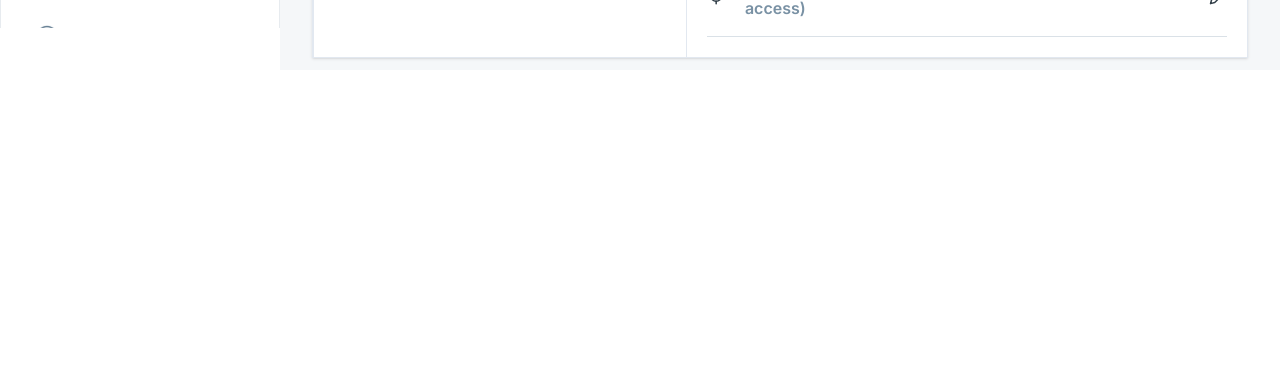
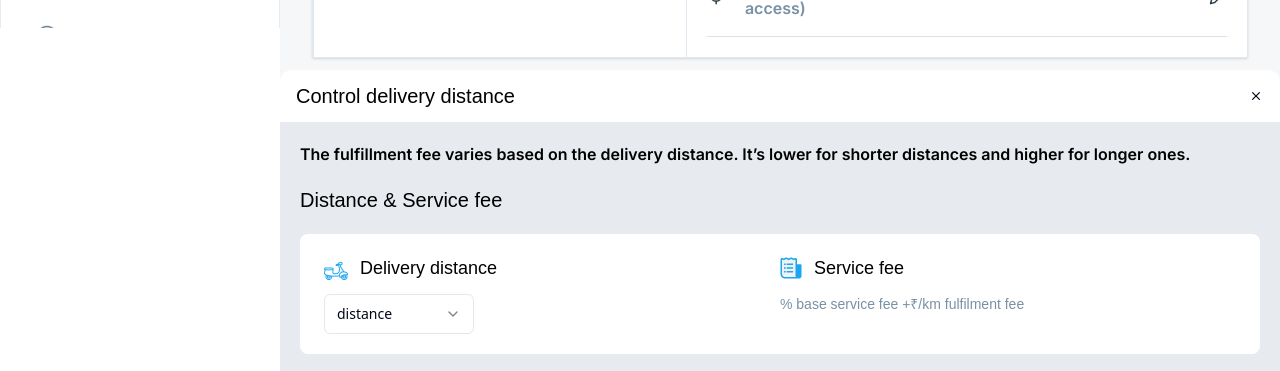
Before and after one commit to easesmith/capsico-restraunt-panel, a React (Vite) app: page /restaurant/outlet-info in a window 1280 px wide. Shown: the part 772-1143 px from the top of the page. Before the commit the page ends 842 px from the top, so only its background shows below. Built offline with nearby package versions, Linux system fonts and the light colour scheme; a web font is replaced by a local one.

Commit message:
code update

```diff
--- /dev/null
+++ b/src/Restaurant/components/models/ControlDeliveryDistanceModel.jsx
@@ -0,0 +1,71 @@
+import { AlertDialog, AlertDialogContent } from '@radix-ui/react-alert-dialog'
+import React, { useState } from 'react'
+import DistanceImg from '../../../assets/Layer_2.png'
+import ServiceImg from '../../../assets/Group1.png'
+import { HiMiniXMark } from "react-icons/hi2";
+import {
+    Select,
+    SelectContent,
+    SelectItem,
+    SelectTrigger,
+    SelectValue,
+} from "@/components/ui/select"
+
+
+const ControlDeliveryDistanceModel = ({ isControlDeliveryModel, setIsControlDeliveryModel }) => {
+
+    // const [showPopup, setShowPopup] = useState(true);
+
+    const [selectedDistance, setSelectedDistance] = useState('');
+
+    function closePopup() {
+        setShowPopup(false)
+    }
+
+    return (
+        <AlertDialog open={isControlDeliveryModel} onOpenChange={setIsControlDeliveryModel}>
+            <AlertDialogContent className="min-w-[680px] p-0 bg-[#FFFFFF] rounded-xl mx-auto" >
+                <div className='rounded-lg'>
+                    <div className='flex justify-between items-center px-4 py-3'>
+                        <h1 className='five-color class-xl1'>Control delivery distance</h1>
+                        <HiMiniXMark onClick={closePopup} />
+                    </div>
+                    <div className='bg-[#E7EBEF] p-5 flex flex-col gap-5'>
+                        <p className='five-color class-base1'>The fulfillment fee varies based on the delivery distance. It’s lower for shorter distances and higher for longer ones.</p>
+                        <h2 className='five-color class-xl1'>Distance & Service fee</h2>
+                        <div className='w-full rounded-lg bg-[#FFFFFF] px-6 py-5 flex justify-between'>
+                            <div className='w-1/2'>
+                                <div className=' flex items-center gap-3 mb-3'>
+                                    <img src={DistanceImg} alt="" />
+                                    <span className='five-color class-lg1'>Delivery distance</span>
+                                </div>
+                                <Select value={selectedDistance} onValueChange={setSelectedDistance}>
+                                    <SelectTrigger className="w-fit min-w-[150px]">
+                                        <SelectValue placeholder="distance" />
+                                    </SelectTrigger>
+                                    <SelectContent>
+                                        <SelectItem value="5">5km</SelectItem>
+                                        <SelectItem value="15">15km</SelectItem>
+                                        <SelectItem value="25">25km</SelectItem>
+                                    </SelectContent>
+                                </Select>
+
+                            </div>
+                            <div className='w-1/2'>
+                                <div className='flex items-center gap-3 mb-3'>
+                                    <img src={ServiceImg} alt="" />
+                                    <span className='five-color class-lg1'>Service fee</span>
+                                </div>
+                                <p className='fourteen-color class-sm1'>{selectedDistance}% base service fee +₹{selectedDistance}/km fulfilment fee</p>
+                            </div>
+                        </div>
+                    </div>
+                </div>
+            </AlertDialogContent >
+        </AlertDialog >
+
+
+    )
+}
+
+export default ControlDeliveryDistanceModel
--- a/src/Restaurant/components/orders/OrdersModel.jsx
+++ b/src/Restaurant/components/orders/OrdersModel.jsx
@@ -14,7 +14,7 @@ const OrdersModel = () => {
     const location = useLocation()
 
     useEffect(() => {
-        if (location.pathname === '/restaurant/order') {
+        if (location.pathname === '/restaurant/orders') {
             setShowPopup(true)
         } else {
             setShowPopup(false)
--- a/src/Restaurant/components/outletInfo/ControlDeliveryDistance.jsx
+++ b/src/Restaurant/components/outletInfo/ControlDeliveryDistance.jsx
@@ -1,8 +1,11 @@
 import React from 'react'
+// import ControlDeliveryDistanceModel from '../models/ControlDeliveryDistanceModel'
 
 const ControlDeliveryDistance = () => {
   return (
-    <div>ControlDeliveryDistance</div>
+    <div>
+      {/* <ControlDeliveryDistanceModel/> */}
+    </div>
   )
 }
 
--- a/src/Restaurant/pages/OutletInfo.jsx
+++ b/src/Restaurant/pages/OutletInfo.jsx
@@ -6,10 +6,13 @@ import AboutOutlet from '../components/outletInfo/AboutOutlet'
 import ContactInfo from '../components/outletInfo/ContactInfo'
 import OutletWorkingTime from '../components/outletInfo/OutletWorkingTime'
 import RestaurantAddress from '../components/outletInfo/RestaurantAddress'
-import ControlDeliveryDistance from '../components/outletInfo/ControlDeliveryDistance'
+// import ControlDeliveryDistance from '../components/outletInfo/ControlDeliveryDistance'
+import ControlDeliveryDistanceModel from '../components/models/ControlDeliveryDistanceModel'
 
 const OutletInfo = () => {
     const [selcected, setSelcected] = useState("About-Outlet");
+
+    const [isControlDeliveryModel, setIsControlDeliveryModel] = useState(true)
 
     return (
         <RestaurantWrapper>
@@ -45,10 +48,18 @@ const OutletInfo = () => {
                         {selcected === "About-Outlet" && <AboutOutlet />}
                         {selcected === "Contact-Info" && <ContactInfo />}
                         {selcected === "Outlet-Working-time" && <OutletWorkingTime />}
-                        {selcected === "Control-delivery-distance" && <ControlDeliveryDistance />}
+                        {/* {selcected === "Control-delivery-distance" && <ControlDeliveryDistance/>} */}
+                        {/* {selcected === "Control-delivery-distance" && isControlDeliveryModel ? <ControlDeliveryDistanceModel/> : 'bh'} */}
+                        {/* {isControlDeliveryModel ?<ControlDeliveryDistanceModel/>: ''} */}
                         {selcected === "Restaurant-address" && <RestaurantAddress />}
                     </div>
                 </div>
+                        {isControlDeliveryModel &&
+                            <ControlDeliveryDistanceModel
+                            isControlDeliveryModel={isControlDeliveryModel}
+                            setIsControlDeliveryModel={setIsControlDeliveryModel}
+                            />
+                        }
             </div>
         </RestaurantWrapper>
     )
--- a/src/Restaurant/pages/orderMenu/OrderMenu.jsx
+++ b/src/Restaurant/pages/orderMenu/OrderMenu.jsx
@@ -15,6 +15,12 @@ const Catalog = () => {
 
   const [activeTab, setActiveTab] = useState("Items");
   const [isExpanded, setIsExpanded] = useState(false)
+  const [showInput, setShowInput] = useState(false)
+
+  const toggleShowInput = () => {
+    setShowInput(!showInput);
+  };
+
 
   const [isOpena, setIsOpena] = useState(true);
   const [isOpenb, setIsOpenb] = useState(false);
@@ -172,19 +178,22 @@ const Catalog = () => {
                   </div>
                 </div>
                 : ''}
-              <div className="w-[553px] flex flex-wrap gap-8 py-5">
+              <div className={`w-[553px] flex flex-wrap gap-8 py-5`}>
                 <button className="flex items-center gap-3"><FiPlusCircle className="primary-color text-2xl" /><span className="five-color class-xl1">Add food item</span></button>
                 <button className="flex items-center gap-3"><FiPlusCircle className="primary-color text-2xl" /><span className="five-color class-xl1">Arrange Existing item</span></button>
-                <button className="flex items-center gap-3"><FiPlusCircle className="primary-color text-2xl" /><span className="five-color class-xl1">Add sublevel</span></button>
-                <div>
-                  <div className="flex justify-between items-center mb-5">
-                    <input type="text" placeholder="Sample : Main Course Veg" className="w-fit min-w-[300px] bg-[#E7EBEF33] border-[1px] border-[#1AA1F1] rounded-lg py-5 px-4 text-center placeholder:fourteen-color " />
-                    <RiDeleteBinLine className="text-[red]" />
-                  </div>
-                  <div>
-                    <p className="five-color class-base1">Sublevel Uncertainty? Try Combos! </p>
-                  </div>
-                </div>
+                {
+                  showInput ? <button className="flex items-center gap-3"><FiPlusCircle onClick={toggleShowInput} className="primary-color text-2xl" /><span className="five-color class-xl1">Add sublevel</span></button>
+                    : <div className=" w-full flex flex-col gap-5">
+                      <div className="flex justify-between items-center">
+                        <input onClick={toggleShowInput} type="text" placeholder="Sample : Main Course Veg" className="w-fit min-w-[300px] bg-[#E7EBEF33] border-[1px] border-[#1AA1F1] rounded-lg py-5 px-4 text-center placeholder:fourteen-color " />
+                        <RiDeleteBinLine className="text-[red] text-[20px] cursor-pointer" />
+                      </div>
+                      <div>
+                        <p className="five-color class-base1">Sublevel Uncertainty? Try Combos! </p>
+                      </div>
+                    </div>
+                }
+
               </div>
             </div> :
             ''}
```
Also changed, not shown: src/assets/Group1.png (added), src/assets/Layer_2.png (added).
